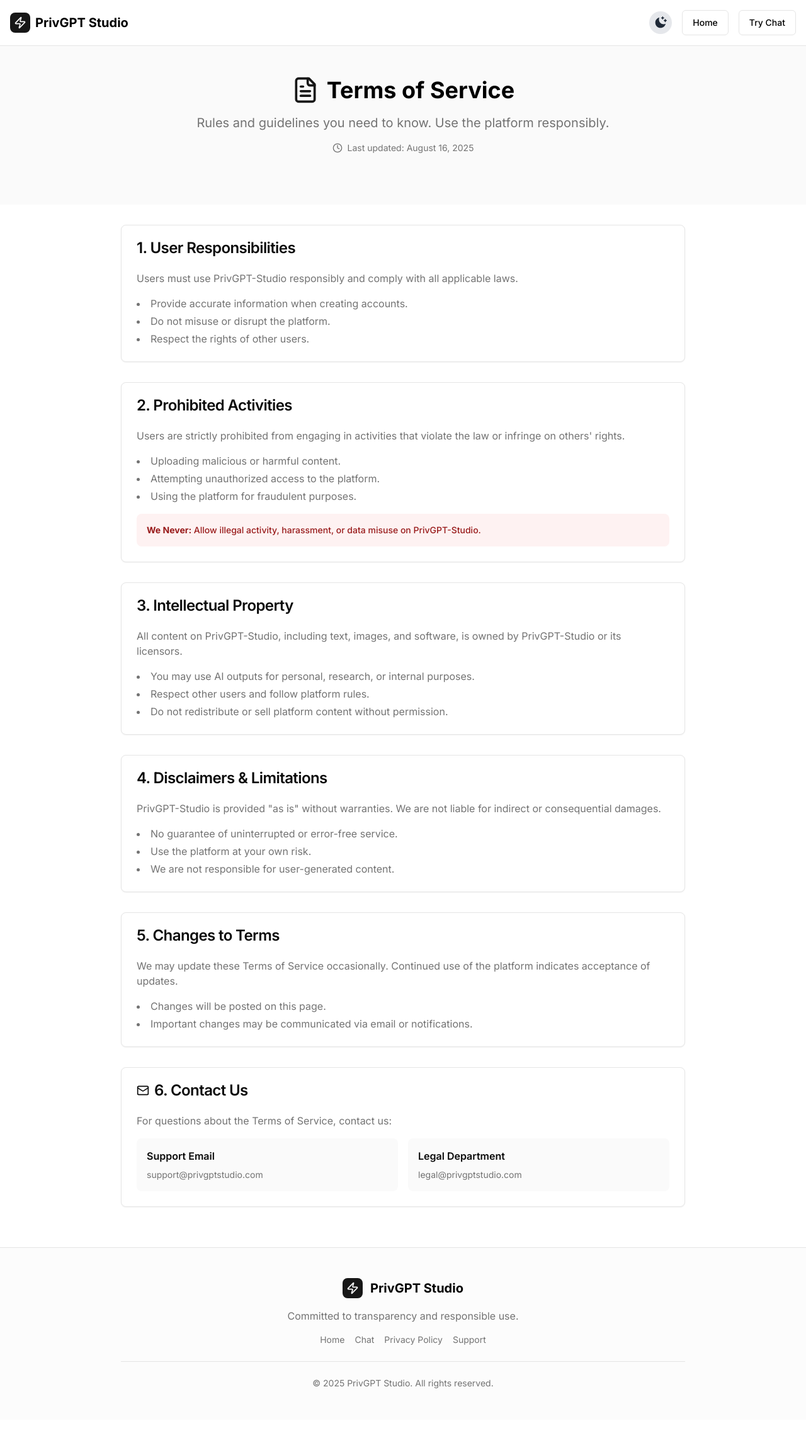
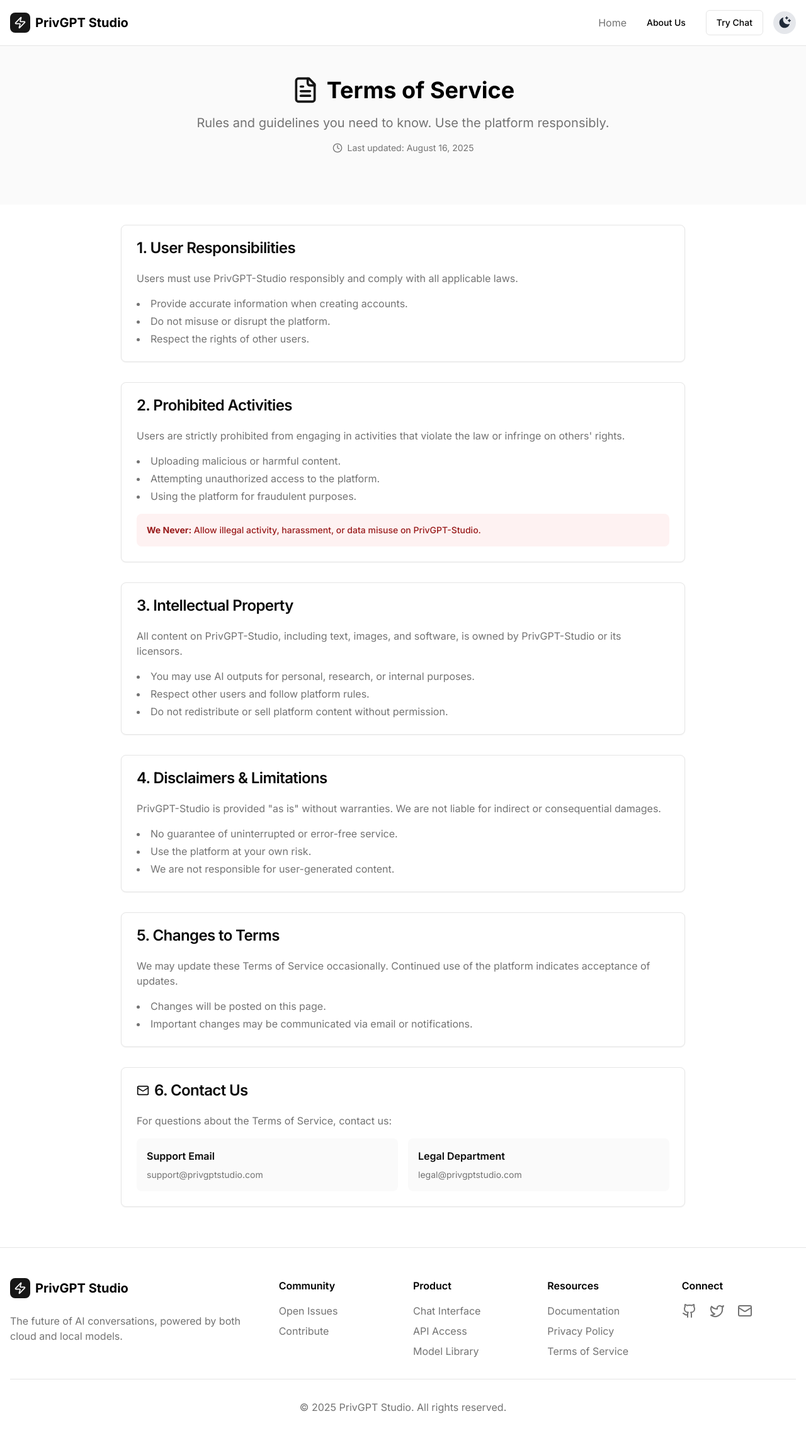
Before and after one commit to vkassingh/PrivGPT-Studio, a Next.js app in the folder Client/: page /terms in a window 1280 px wide. Shown: the top 2284 px of the page at 63% size. Before the commit the page ends 2255 px from the top, so only its background shows below. Built offline with nearby package versions, Linux system fonts and the light colour scheme.

Commit message:
Refractor the layout of Privacy and Terms Page

```diff
--- a/Client/app/privacy-policy/page.tsx
+++ b/Client/app/privacy-policy/page.tsx
@@ -17,6 +17,7 @@ import {
 import Link from "next/link";
 import { ThemeToggle } from "@/components/theme-toggle";
 import Head from "next/head";
+import Layout from "@/components/layout";
 
 export default function PrivacyPolicyPage() {
   return (
@@ -77,46 +78,8 @@ export default function PrivacyPolicyPage() {
           href="https://privgpt-studio.vercel.app/privacy-policy"
         />
       </Head>
-      {/* Header */}
-      <header className="border-b">
-        <div className="container mx-auto px-4 py-4 flex items-center justify-between">
-          <div className="flex items-center space-x-2">
-            <div className="w-8 h-8 bg-primary rounded-lg flex items-center justify-center">
-              <Zap className="w-5 h-5 text-primary-foreground" />
-            </div>
-            <span className="text-xl font-bold">PrivGPT Studio</span>
-          </div>
-          <div className="flex items-center space-x-4">
-            <ThemeToggle />
-            <Link href="/">
-              <Button variant="outline">Home</Button>
-            </Link>
-            <Link href="/chat">
-              <Button variant="outline">Try Chat</Button>
-            </Link>
-          </div>
-        </div>
-      </header>
 
-      {/* Hero Section */}
-      <section className="py-12 px-4 bg-muted/50">
-        <div className="container mx-auto max-w-4xl">
-          <div className="text-center mb-8">
-            <div className="flex items-center justify-center mb-4">
-              <Shield className="w-12 h-12 text-primary mr-3" />
-              <h1 className="text-4xl font-bold">Privacy Policy</h1>
-            </div>
-            <p className="text-xl text-muted-foreground max-w-2xl mx-auto">
-              Your privacy is our priority. Learn how we collect, use, and
-              protect your data.
-            </p>
-            <div className="flex items-center justify-center mt-4 text-sm text-muted-foreground">
-              <Clock className="w-4 h-4 mr-2" />
-              Last updated: July 28, 2025
-            </div>
-          </div>
-        </div>
-      </section>
+      <Layout>
 
       {/* Quick Overview */}
       <section className="py-8 px-4">
@@ -612,50 +575,7 @@ export default function PrivacyPolicyPage() {
         </div>
       </section>
 
-      {/* Footer */}
-      <footer className="border-t py-12 px-4 bg-muted/30">
-        <div className="container mx-auto max-w-4xl text-center">
-          <div className="flex items-center justify-center mb-4">
-            <div className="w-8 h-8 bg-primary rounded-lg flex items-center justify-center mr-3">
-              <Zap className="w-5 h-5 text-primary-foreground" />
-            </div>
-            <span className="text-xl font-bold">PrivGPT Studio</span>
-          </div>
-          <p className="text-muted-foreground mb-4">
-            Committed to protecting your privacy and data security.
-          </p>
-          <div className="flex flex-wrap justify-center gap-4 text-sm">
-            <Link
-              href="/"
-              className="text-muted-foreground hover:text-foreground"
-            >
-              Home
-            </Link>
-            <Link
-              href="/chat"
-              className="text-muted-foreground hover:text-foreground"
-            >
-              Chat
-            </Link>
-            <Link
-              href="/terms"
-              className="text-muted-foreground hover:text-foreground"
-            >
-              Terms of Service
-            </Link>
-            <Link
-              href="/support"
-              className="text-muted-foreground hover:text-foreground"
-            >
-              Support
-            </Link>
-          </div>
-          <Separator className="my-6" />
-          <p className="text-sm text-muted-foreground">
-            &copy; 2025 PrivGPT Studio. All rights reserved.
-          </p>
-        </div>
-      </footer>
+      </Layout>
     </div>
   );
 }
--- a/Client/app/terms/page.tsx
+++ b/Client/app/terms/page.tsx
@@ -7,6 +7,7 @@ import { Zap, FileText, Clock, Mail } from "lucide-react";
 import Link from "next/link";
 import { ThemeToggle } from "@/components/theme-toggle";
 import Head from "next/head";
+import Layout from "@/components/layout";
 
 export default function TermsOfService() {
   return (
@@ -67,26 +68,8 @@ export default function TermsOfService() {
         {/* Canonical */}
         <link rel="canonical" href="https://privgpt-studio.vercel.app/terms" />
       </Head>
-      {/* Header */}
-      <header className="border-b">
-        <div className="container mx-auto px-4 py-4 flex items-center justify-between">
-          <div className="flex items-center space-x-2">
-            <div className="w-8 h-8 bg-primary rounded-lg flex items-center justify-center">
-              <Zap className="w-5 h-5 text-primary-foreground" />
-            </div>
-            <span className="text-xl font-bold">PrivGPT Studio</span>
-          </div>
-          <div className="flex items-center space-x-4">
-            <ThemeToggle />
-            <Link href="/">
-              <Button variant="outline">Home</Button>
-            </Link>
-            <Link href="/chat">
-              <Button variant="outline">Try Chat</Button>
-            </Link>
-          </div>
-        </div>
-      </header>
+
+      <Layout>
 
       {/* Hero Section */}
       <section className="py-12 px-4 bg-muted/50">
@@ -248,50 +231,7 @@ export default function TermsOfService() {
         </div>
       </section>
 
-      {/* Footer */}
-      <footer className="border-t py-12 px-4 bg-muted/30">
-        <div className="container mx-auto max-w-4xl text-center">
-          <div className="flex items-center justify-center mb-4">
-            <div className="w-8 h-8 bg-primary rounded-lg flex items-center justify-center mr-3">
-              <Zap className="w-5 h-5 text-primary-foreground" />
-            </div>
-            <span className="text-xl font-bold">PrivGPT Studio</span>
-          </div>
-          <p className="text-muted-foreground mb-4">
-            Committed to transparency and responsible use.
-          </p>
-          <div className="flex flex-wrap justify-center gap-4 text-sm">
-            <Link
-              href="/"
-              className="text-muted-foreground hover:text-foreground"
-            >
-              Home
-            </Link>
-            <Link
-              href="/chat"
-              className="text-muted-foreground hover:text-foreground"
-            >
-              Chat
-            </Link>
-            <Link
-              href="/privacy-policy"
-              className="text-muted-foreground hover:text-foreground"
-            >
-              Privacy Policy
-            </Link>
-            <Link
-              href="/support"
-              className="text-muted-foreground hover:text-foreground"
-            >
-              Support
-            </Link>
-          </div>
-          <Separator className="my-6" />
-          <p className="text-sm text-muted-foreground">
-            &copy; 2025 PrivGPT Studio. All rights reserved.
-          </p>
-        </div>
-      </footer>
+      </Layout>
     </div>
   );
 }
```
